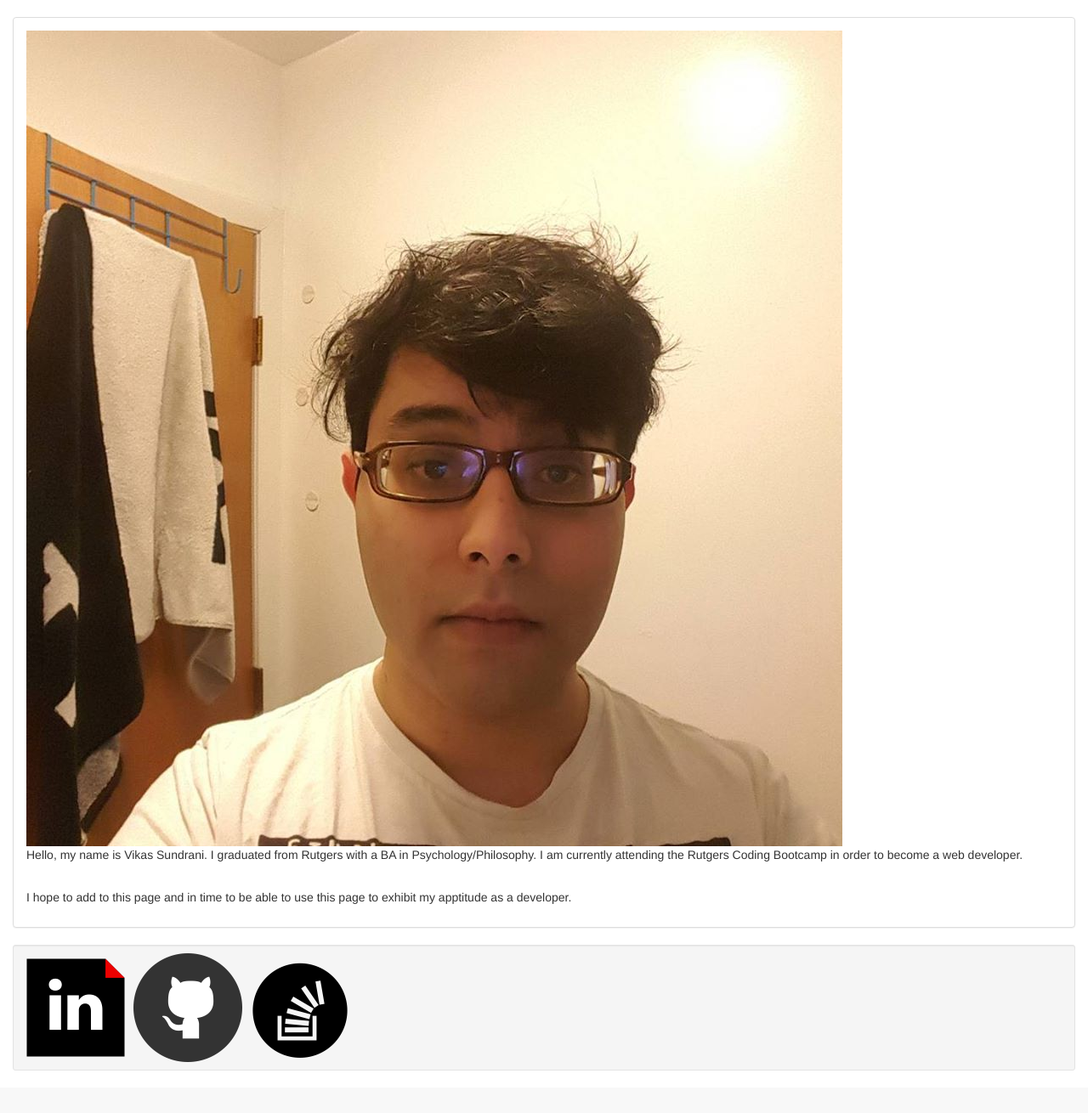
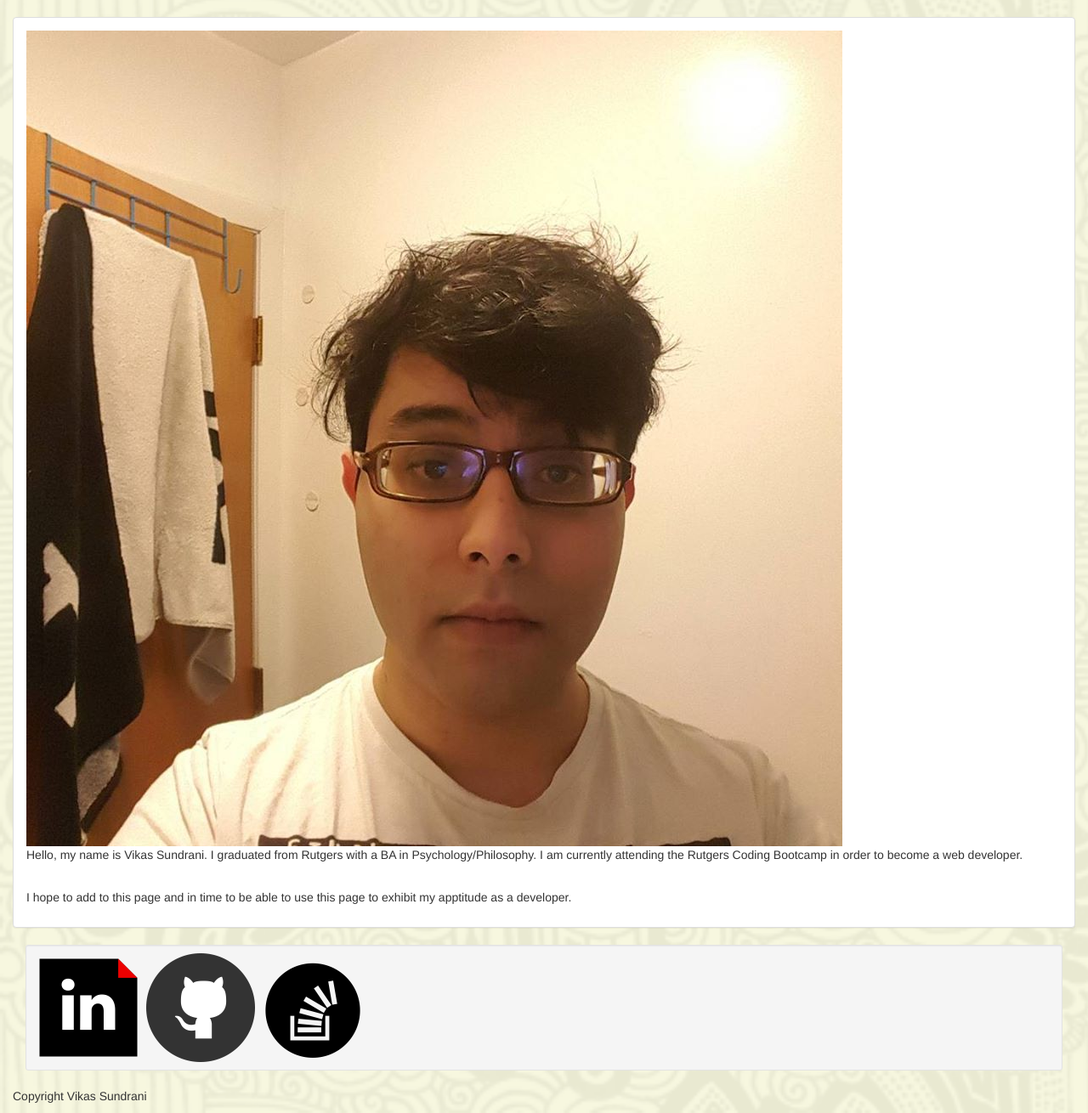
Before and after one commit to Wintermutate/TestHeroku, a PHP site: page / in a window 1280 px wide. Shown: the part 51-1361 px from the top of the page at 85% size. Before the commit the page ends 1311 px from the top, so only its background shows below. Run offline with PHP 8.4, Linux system fonts and the light colour scheme.

Commit message:
added background

```diff
--- a/assets/css/style.css
+++ b/assets/css/style.css
@@ -1,3 +1,7 @@
+body {
+	background-image: url("/assets/images/skulls.png");
+	background-size: cover;
+}
 .navbar-inverse .navbar-brand:hover {
     background-color: transparent;
     color: #999999;
--- a/index.html
+++ b/index.html
@@ -29,13 +29,17 @@
 			<p>I hope to add to this page and in time to be able to use this page to exhibit my apptitude as a developer.</p>
 		</div>
 	</div>
-	<div class="container-fluid"></div>
+	<div class="container-fluid">
 		<div class="well well-sm">
 			<img src="assets/images/Linkedin.png" alt="Linkedin">
 			<img src="assets/images/Github.png" alt="Github">
 			<img src="assets/images/Stack Overflow.png" alt="Stack Overflow">
 		</div>
 	</div>
+	<div class="row">
+		<div class="col-md-12">
+			<p>Copyright Vikas Sundrani</p>
+		</div>
 	</div>
 </div>
 </body>
```
Also changed, not shown: assets/images/skulls.png (added).
